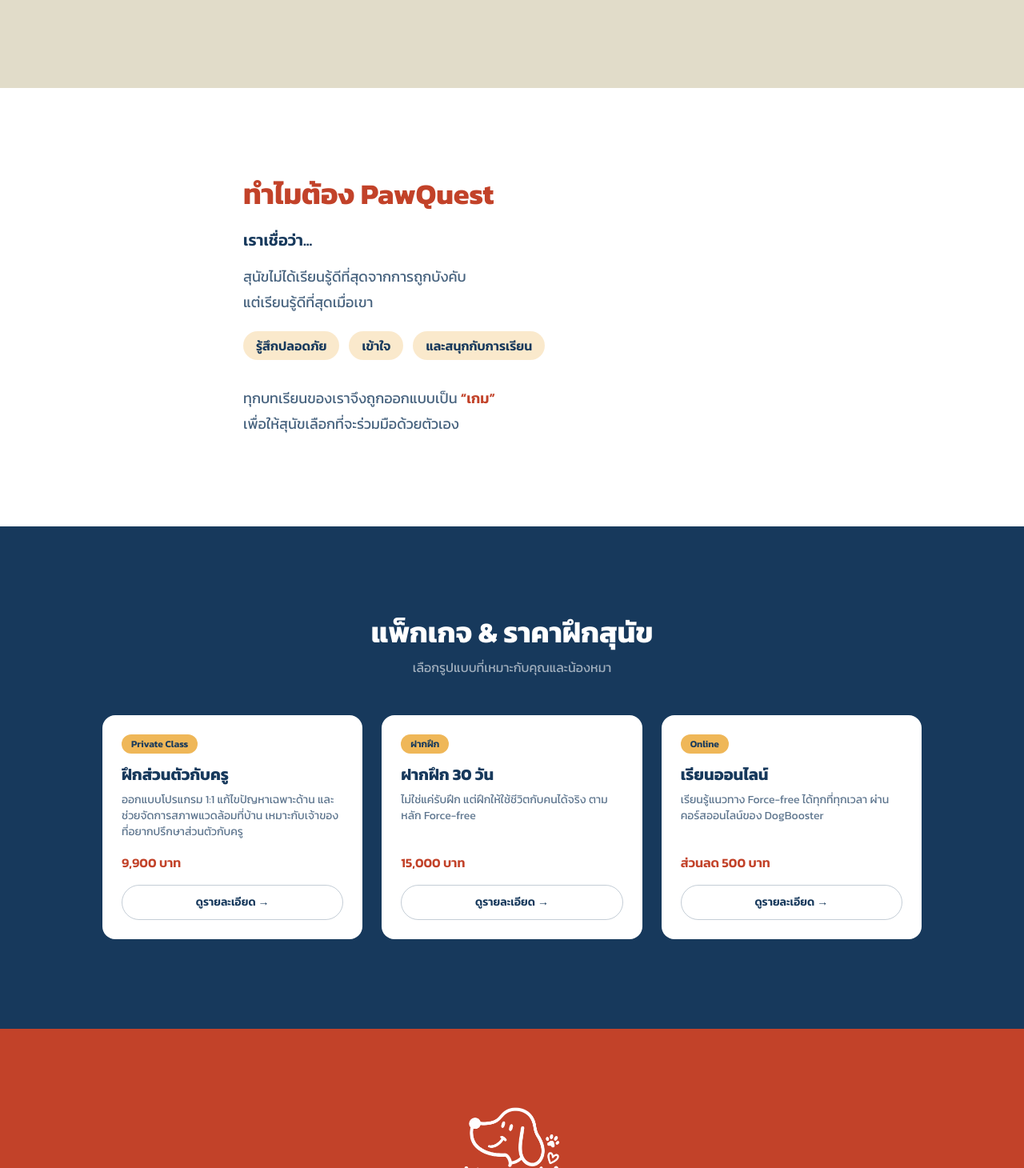
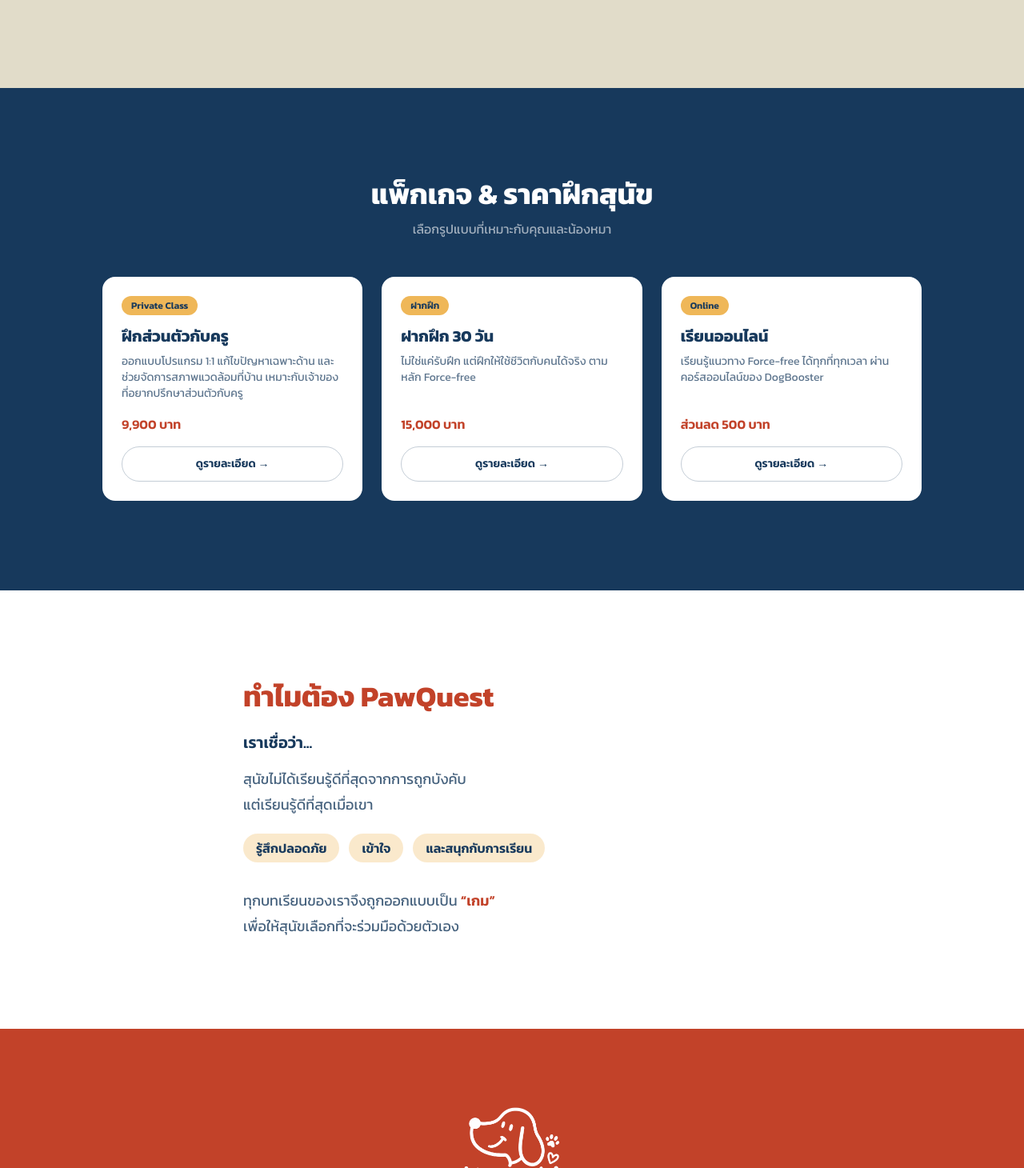
Before and after one commit to katnichstudio-ctrl/katnichpawquest, a Next.js app: page / in a window 1280 px wide. Shown: the part 3950-5410 px from the top of the page at 80% size. Built offline with nearby package versions, Linux system fonts and the light colour scheme.

Commit message:
Move "ทำไมต้อง PawQuest" section after packages
Reorder the homepage so the pricing/packages section comes right
after the quest catalog, followed by the "ทำไมต้อง PawQuest" section
before the footer.

```diff
--- a/src/app/page.tsx
+++ b/src/app/page.tsx
@@ -160,6 +160,10 @@ export default function Home() {
         </div>
       </section>
 
+      <section id="pricing" className="bg-brand-navy px-6 py-20 sm:px-10 sm:py-28">
+        <Packages />
+      </section>
+
       <section id="why" className="bg-white px-6 py-20 sm:px-10 sm:py-28">
         <div className="mx-auto max-w-2xl">
           <h2 className="text-3xl font-bold text-brand-terracotta sm:text-4xl">
@@ -197,10 +201,6 @@ export default function Home() {
           </p>
         </div>
       </section>
-
-      <section id="pricing" className="bg-brand-navy px-6 py-20 sm:px-10 sm:py-28">
-        <Packages />
-      </section>
     </main>
   );
 }
```
